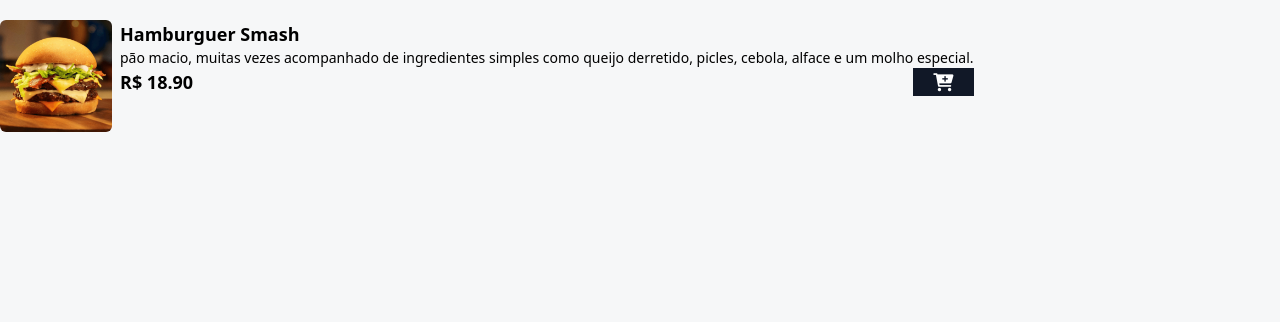
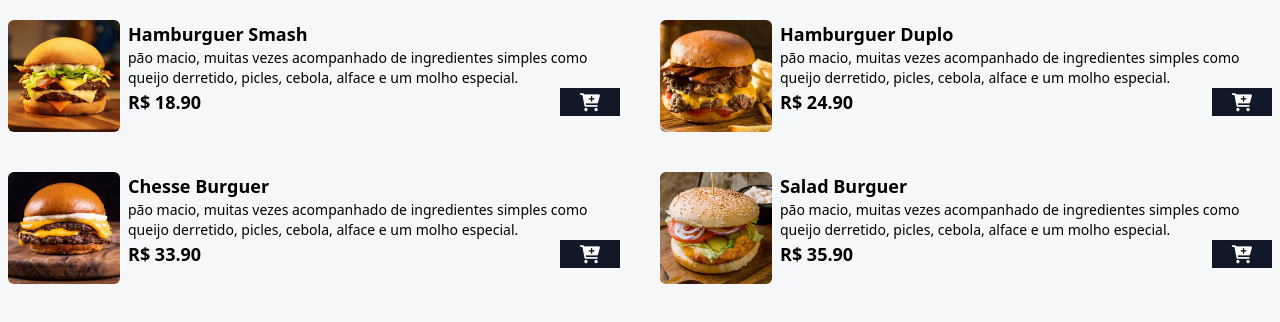
Before and after one commit to matheuspaiva1/Dev-Burguer-, a website: page index.html in a window 1280 px wide. Shown: the part 496-818 px from the top of the page. Drawn offline with Linux system fonts and the light colour scheme.

Commit message:
feat: criando seção de hamburguers

```diff
--- a/index.html
+++ b/index.html
@@ -30,7 +30,8 @@
 
     <!--INICO MENU-->
       <div id="menu" class="">
-        <main class="grid grid-cols-1">
+        <main class="grid grid-cols-1 md:grid-cols-2 gap-7 md:gap-10 mx-auto max-w-7xl px-2 mb-16">
+
           <div class="flex gap-2">
             <img src="./assets/hamb-1.png" alt="hamburguer smash"
             class="w-28 h-28 rounded-md hover:scale-110 hover:-rotate-2 duration-300">
@@ -43,14 +44,77 @@
                 <p class="font-bold text-lg">R$ 18.90</p>
                 <button
                 class="bg-gray-900"
-                data-name="hamburguer"
+                data-name="hamburguer smash"
                 data-price="18.90">
                   <i class="fa fa-cart-plus text-lg text-white px-5 rounded add-to-cart-btn"></i>
                 </button>
               </div>
             </div>
           </div>
+
+          <div class="flex gap-2">
+            <img src="./assets/hamb-2.png" alt="hamburguer smash"
+            class="w-28 h-28 rounded-md hover:scale-110 hover:-rotate-2 duration-300">
+
+            <div class="">
+              <p class="font-bold text-lg ">Hamburguer Duplo</p>
+              <p class="text-sm"> pão macio, muitas vezes acompanhado de ingredientes simples como queijo derretido, picles, cebola, alface e um molho especial.</p>
+
+              <div class="flex items-center gap-2 justify-between">
+                <p class="font-bold text-lg">R$ 24.90</p>
+                <button
+                class="bg-gray-900"
+                data-name="hamburguer duplo"
+                data-price="24.90">
+                  <i class="fa fa-cart-plus text-lg text-white px-5 rounded add-to-cart-btn"></i>
+                </button>
+              </div>
+            </div>
+          </div>
+
+          <div class="flex gap-2">
+            <img src="./assets/hamb-3.png" alt="hamburguer smash"
+            class="w-28 h-28 rounded-md hover:scale-110 hover:-rotate-2 duration-300">
+
+            <div class="">
+              <p class="font-bold text-lg ">Chesse Burguer</p>
+              <p class="text-sm"> pão macio, muitas vezes acompanhado de ingredientes simples como queijo derretido, picles, cebola, alface e um molho especial.</p>
+
+              <div class="flex items-center gap-2 justify-between">
+                <p class="font-bold text-lg">R$ 33.90</p>
+                <button
+                class="bg-gray-900"
+                data-name="chesse burguer"
+                data-price="33.90">
+                  <i class="fa fa-cart-plus text-lg text-white px-5 rounded add-to-cart-btn"></i>
+                </button>
+              </div>
+            </div>
+          </div>
+
+          <div class="flex gap-2">
+            <img src="./assets/hamb-4.png" alt="hamburguer smash"
+            class="w-28 h-28 rounded-md hover:scale-110 hover:-rotate-2 duration-300">
+
+            <div class="">
+              <p class="font-bold text-lg ">Salad Burguer</p>
+              <p class="text-sm"> pão macio, muitas vezes acompanhado de ingredientes simples como queijo derretido, picles, cebola, alface e um molho especial.</p>
+
+              <div class="flex items-center gap-2 justify-between">
+                <p class="font-bold text-lg">R$ 35.90</p>
+                <button
+                class="bg-gray-900"
+                data-name="Salad Burguer"
+                data-price="35.90">
+                  <i class="fa fa-cart-plus text-lg text-white px-5 rounded add-to-cart-btn"></i>
+                </button>
+              </div>
+            </div>
+          </div>
+
         </main>
+
+
       </div>
     <!--FIM MENU-->
 
```
Also changed, not shown: styles/output.css.
